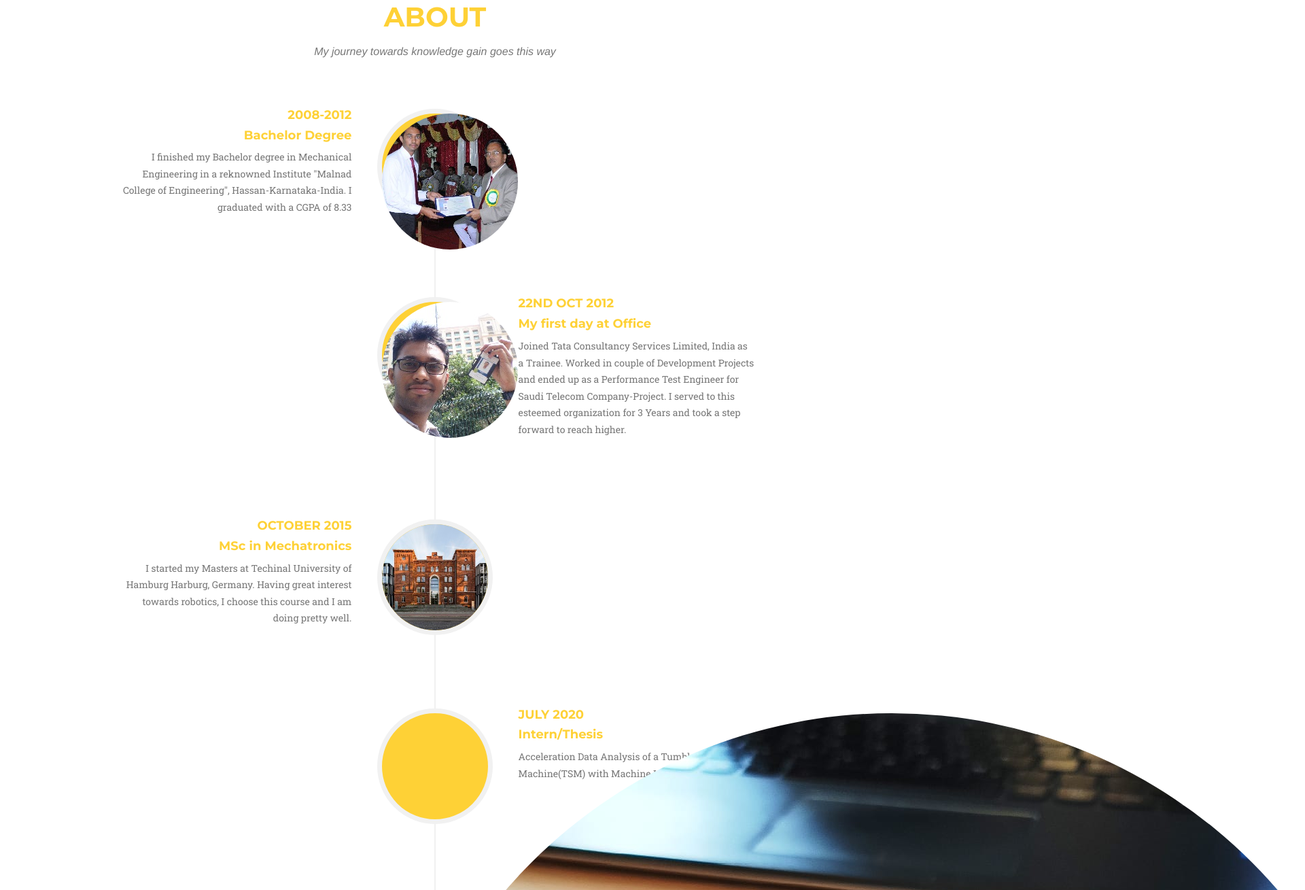
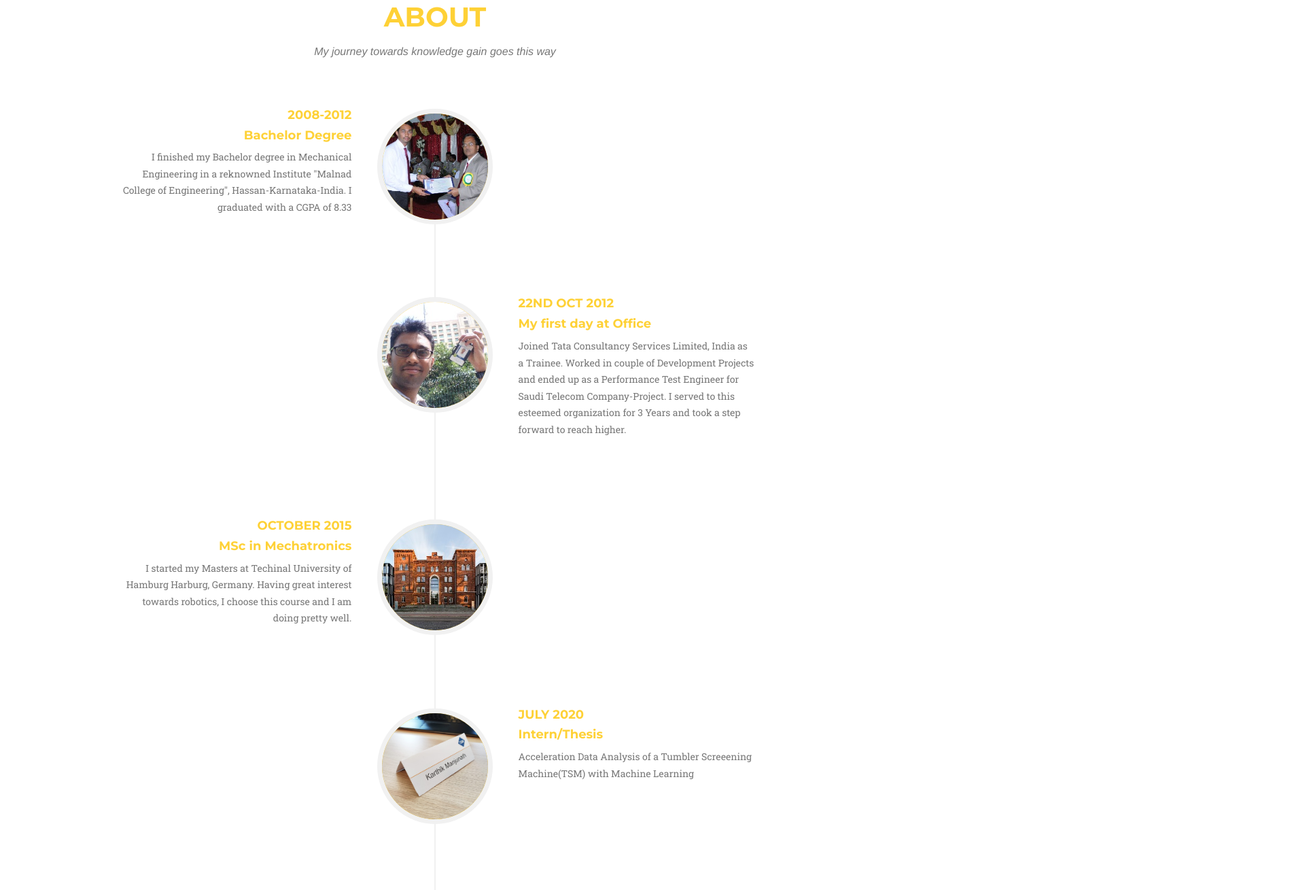
Before and after one commit to kmkarthik5/Portfolio, a website: page index.html in a window 1280 px wide. Shown: the part 2399-3708 px from the top of the page at 68% size, 1920 px wide, since content can reach past the window. Drawn offline with nearby package versions, Linux system fonts and the light colour scheme; a web font is replaced by a local one.

Commit message:
Update index.html

```diff
--- a/index.html
+++ b/index.html
@@ -241,7 +241,7 @@
                     <ul class="timeline">
                         <li>
                             <div class="timeline-image">
-                                <img class="img-circle" src="img/about/1.jpg" alt="">
+                                <img class="img-circle img-responsive" src="img/about/1.jpg" alt="">
                             </div>
                             <div class="timeline-panel">
                                 <div class="timeline-heading">
@@ -255,7 +255,7 @@
                         </li>
                         <li class="timeline-inverted">
                             <div class="timeline-image">
-                                <img class="img-circle" src="img/about/2.jpg" alt="">
+                                <img class="img-circle img-responsive" src="img/about/2.jpg" alt="">
                             </div>
                             <div class="timeline-panel">
                                 <div class="timeline-heading">
@@ -283,7 +283,7 @@
                         </li>
                         <li class="timeline-inverted">
                             <div class="timeline-image">
-                                <img class="img-circle" src="img/about/4.jpeg" alt="">
+                                <img class="img-circle img-responsive" src="img/about/4.jpeg" alt="">
                             </div>
                             <div class="timeline-panel">
                                 <div class="timeline-heading">
@@ -296,7 +296,7 @@
                         </li>
 			<li class="timeline-panel">
                             <div class="timeline-image">
-                                <img class="img-circle" src="img/about/5.jpeg" alt="">
+                                <img class="img-circle img-responsive" src="img/about/5.jpeg" alt="">
                             </div>
                             <div class="timeline-panel">
                                 <div class="timeline-heading">
@@ -608,9 +608,8 @@
                                 <!-- Project Details Go Here -->
                                 <h2>Fragebogen zu psychischen Gefährdungen am Arbeitsplatz der Datagroup Hamburg GmbH</h2>
                                 <p class="item-intro text-muted">A health related survey and it's analysis for DataGroup GmbH Employees</p>
-                                <img class="img-responsive img-centered" src="img/portfolio/Stresspreview.jpg" alt="">
-                               <!-- <p>Treehouse is a free PSD web template built by <a href="https://www.behance.net/MathavanJaya">Mathavan Jaya</a>. This is bright and spacious design perfect for people or startup companies looking to showcase their apps or other projects.</p>
-                                <p>You can download the PSD template in this portfolio sample item at <a href="http://freebiesxpress.com/gallery/treehouse-free-psd-web-template/">FreebiesXpress.com</a>.</p>-->
+                                <img class="img-responsive img-centered" src="img/portfolio/Stresspreview.jpg" alt=""></img>
+
                                 <button type="button" class="btn btn-primary" data-dismiss="modal"><i class="fa fa-times"></i> Close Project</button>
                             </div>
                         </div>
```
